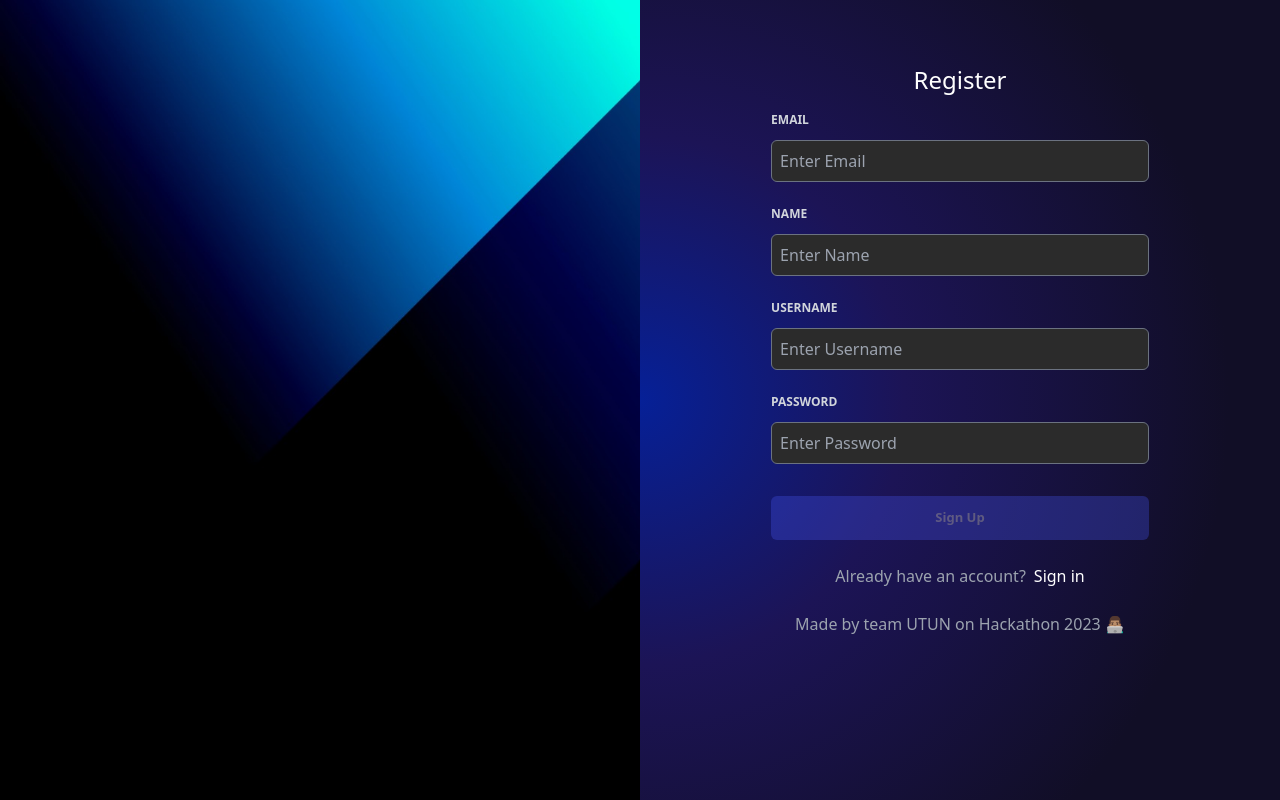
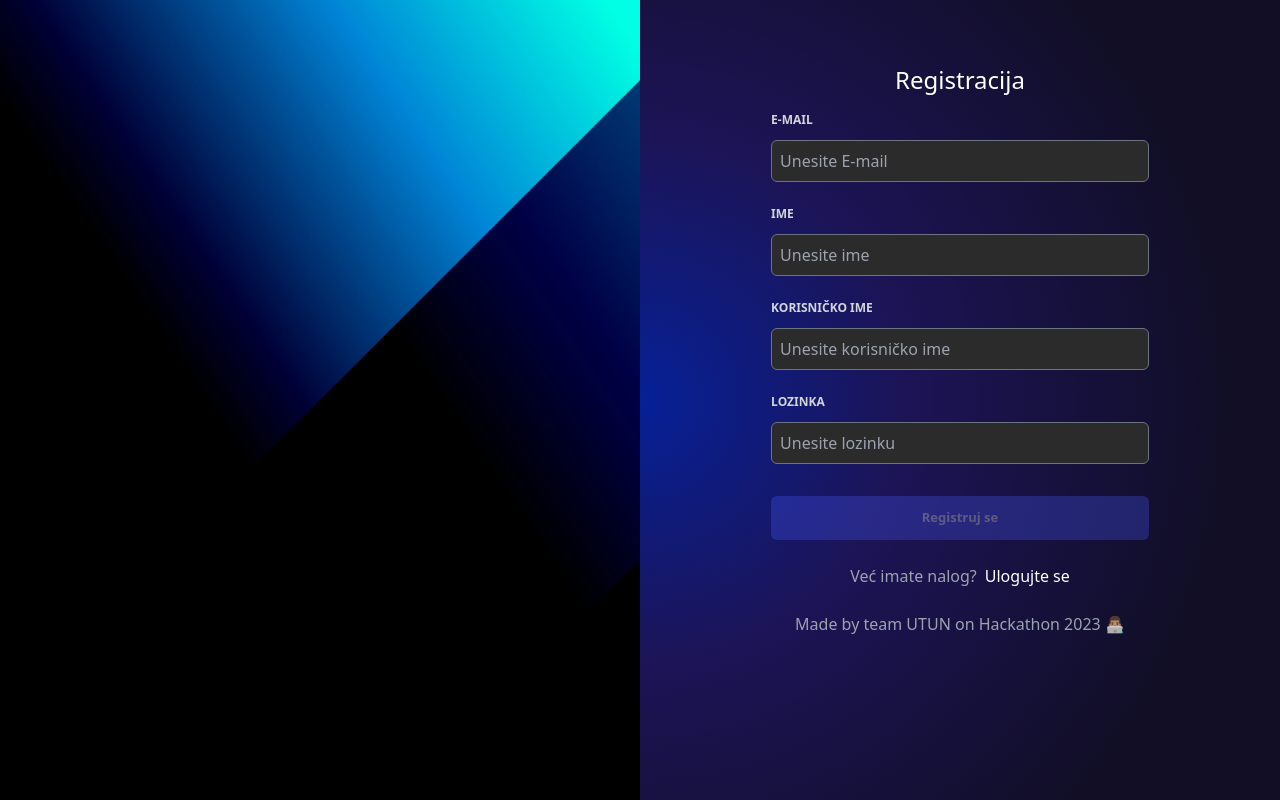
Before and after one commit to aminnicevic04/Hackathon-App, a Next.js app: page /signup in a window 1280 px wide. Built offline with nearby package versions, Linux system fonts and the light colour scheme; no server answers.

Commit message:
signup form

```diff
--- a/components/auth/signup/SignupForm.js
+++ b/components/auth/signup/SignupForm.js
@@ -65,7 +65,7 @@ const SignupForm = () => {
           <h2
             className={`section_title_smaller text-white text-center p-4 max-md:p-0`}
           >
-            Register
+            Registracija
           </h2>
         </div>
         <div>
@@ -78,58 +78,58 @@ const SignupForm = () => {
             elementType={"input"}
             id={"email"}
             type={"email"}
-            label="Email"
-            placeholder={"Enter Email"}
+            label="E-mail"
+            placeholder={"Unesite E-mail"}
             validators={[VALIDATOR_EMAIL()]}
             onInputChange={inputChangeHandler}
             initialValidity={false}
-            helperText="Please enter a valid email address."
+            helperText="Molimo vas unesite validnu e-mail adresu."
           />
           <Input
             elementType={"input"}
             id={"name"}
             type={"text"}
-            label="Name"
-            placeholder={"Enter Name"}
+            label="Ime"
+            placeholder={"Unesite ime"}
             validators={[VALIDATOR_MINLENGTH(3)]}
             onInputChange={inputChangeHandler}
             initialValidity={false}
-            helperText="Please enter a valid name."
+            helperText="Molimo vas unesite validno ime."
           />
           <Input
             elementType={"input"}
             id={"username"}
             type={"text"}
-            label="Username"
-            placeholder={"Enter Username"}
+            label="Korisničko ime"
+            placeholder={"Unesite korisničko ime"}
             validators={[VALIDATOR_MINLENGTH(3)]}
             onInputChange={inputChangeHandler}
             initialValidity={false}
-            helperText="Please enter a valid username"
+            helperText="Molimo vas unesite validno korisničko ime."
           />
           <Input
             elementType={"input"}
             id={"password"}
             type={"password"}
-            label="Password"
-            placeholder={"Enter Password"}
+            label="Lozinka"
+            placeholder={"Unesite lozinku"}
             validators={[VALIDATOR_MINLENGTH(8)]}
             onInputChange={inputChangeHandler}
             initialValidity={false}
-            helperText="Please enter a valid password."
+            helperText="Molimo vas unesite validnu lozinku."
           />
         </div>
         <div>
           <Button variant="primary" type="submit" disabled={!formState.isValid}>
-            Sign Up
+            Registruj se
           </Button>
         </div>
       </form>
       <div className="flex flex-col gap-6 p-6">
         <div className="flex gap-2 justify-center">
-          <p className="text-gray-400 text-center">Already have an account?</p>
+          <p className="text-gray-400 text-center">Već imate nalog?</p>
           <Link href="/login" className="text-white">
-            Sign in
+            Ulogujte se
           </Link>
         </div>
         <p className="text-gray-400 text-center">
```
